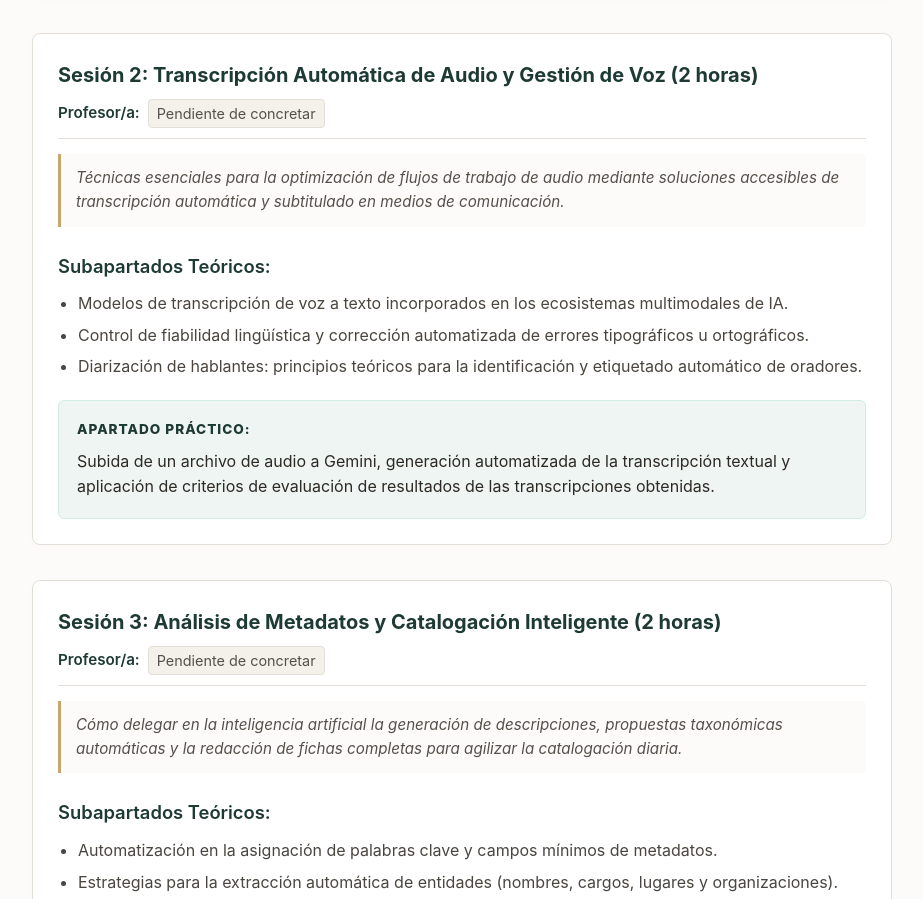
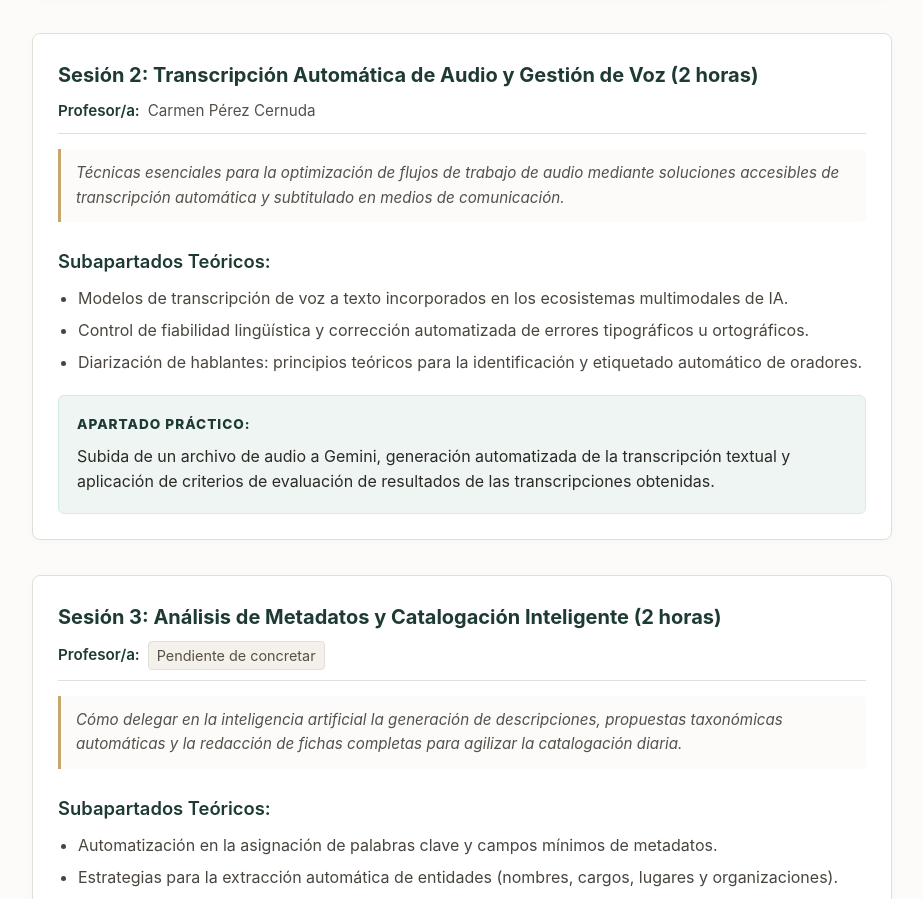
Before and after one commit to roalpe33-hash/ATEI-Valencia, a plain HTML site: page index.html in a window 1280 px wide. Shown: the part 1977-2876 px from the top of the page, without its empty margins (178-1101 px from the left). Drawn offline with Linux system fonts and the light colour scheme.

Commit message:
Update index.html

```diff
--- a/index.html
+++ b/index.html
@@ -392,7 +392,7 @@
         <div class="session-block" id="sesion2">
             <div class="session-title">Sesión 2: Transcripción Automática de Audio y Gestión de Voz (2 horas)</div>
             <div class="session-professor">
-                <strong>Profesor/a:</strong> <span class="badge">Pendiente de concretar</span>
+                <strong>Profesor/a:</strong> Carmen Pérez Cernuda
             </div>
             <div class="session-desc">
                 Técnicas esenciales para la optimización de flujos de trabajo de audio mediante soluciones accesibles de transcripción automática y subtitulado en medios de comunicación.
```
